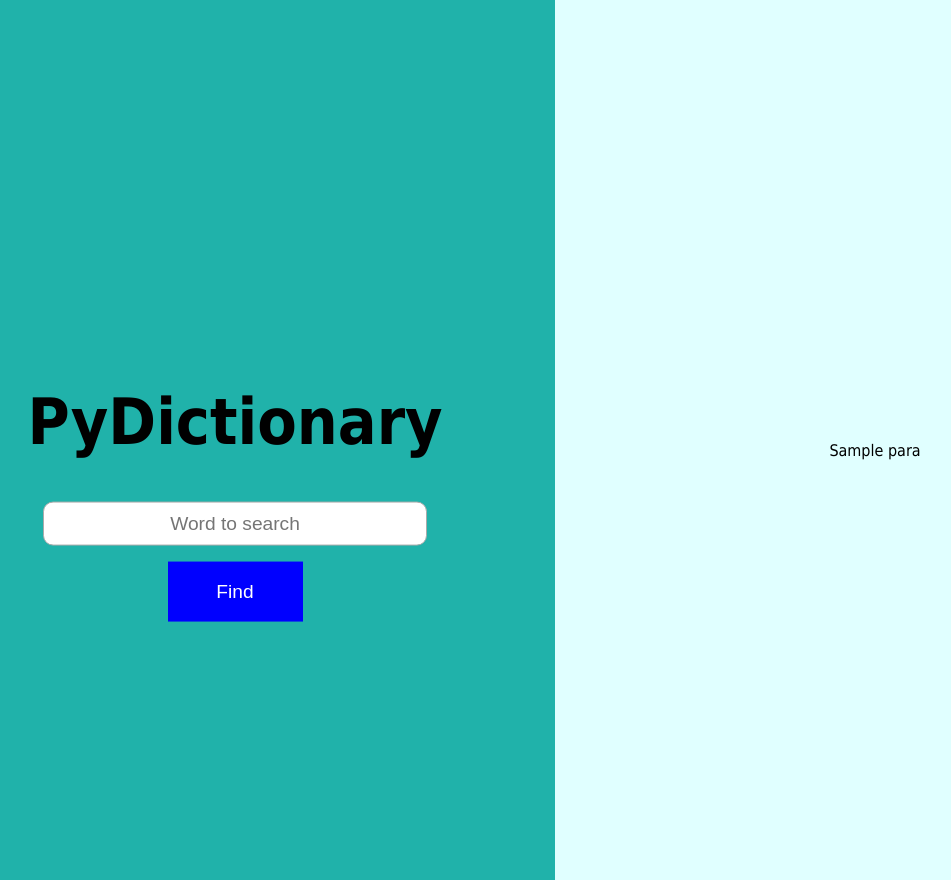
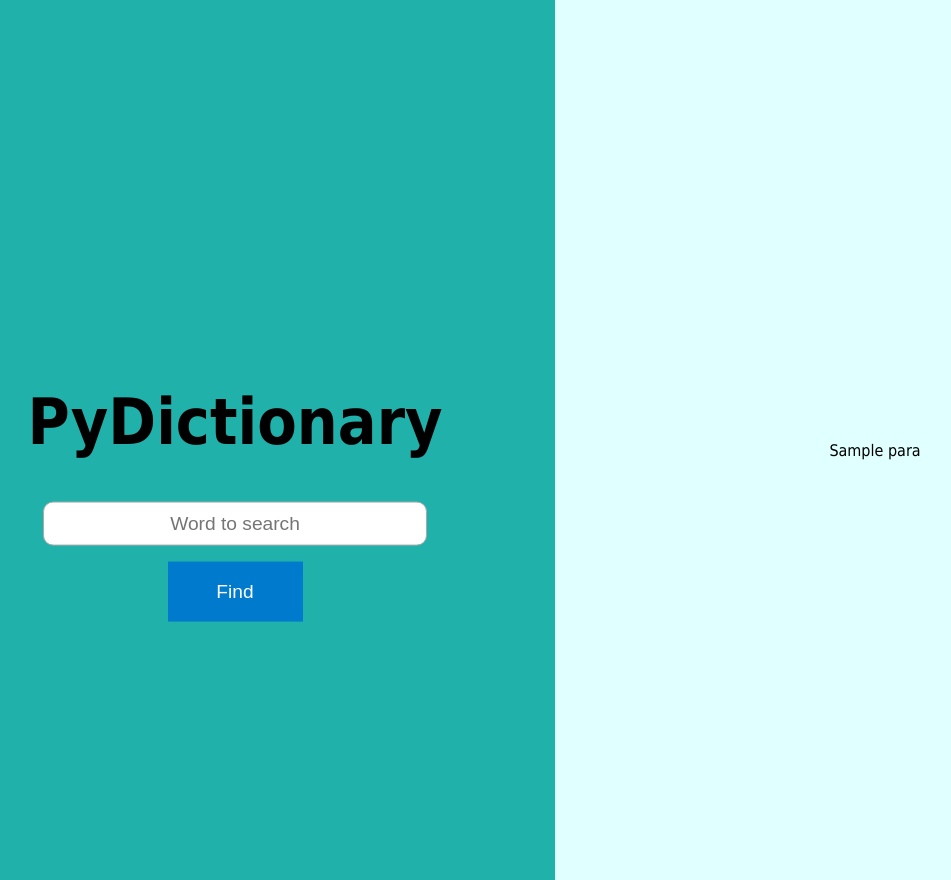
Before and after one commit to aditeyabaral/pydictionary, a Flask app: template templates/search.html in a window 1280 px wide. Shown: the whole page, without its empty margins (85-1036 px from the left). Run offline with Flask 2, Linux system fonts and the light colour scheme; the template is opened without the code that fills it: values that come from a table or form of the project are taken from there, most other values are stand-ins (such as "Sample title", 1, 10 or a date in 2020); parts of the project's set-up code (start-up, migrations or seed data) failed here and were passed over; some libraries are stand-ins or nearby versions.

Commit message:
nicer color of Find button

```diff
--- a/templates/base.html
+++ b/templates/base.html
@@ -70,7 +70,7 @@
       border: none;
       margin: 0;
       padding: 0;
-      background: blue;
+      background: #007acc;
     }
 
   </style>
```
